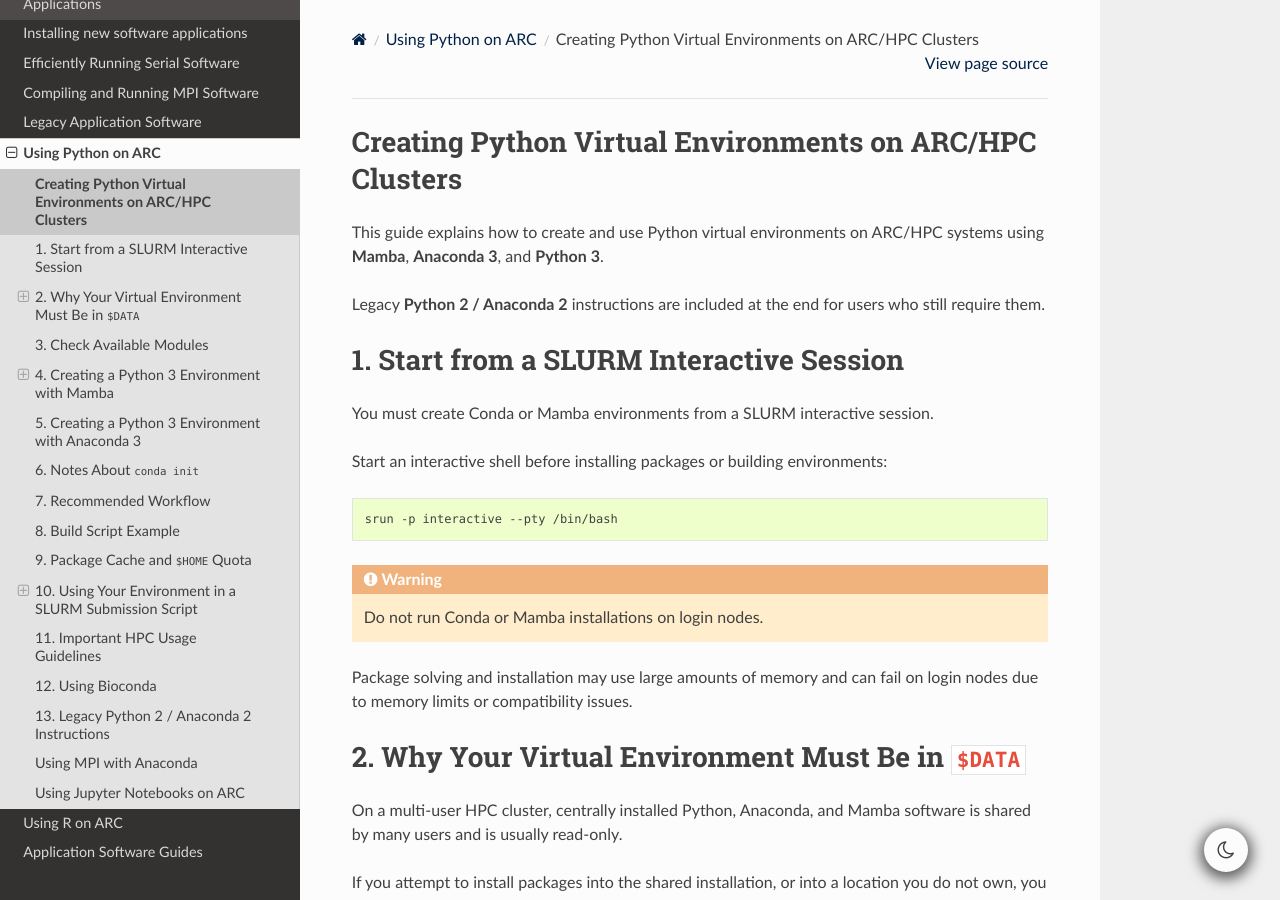
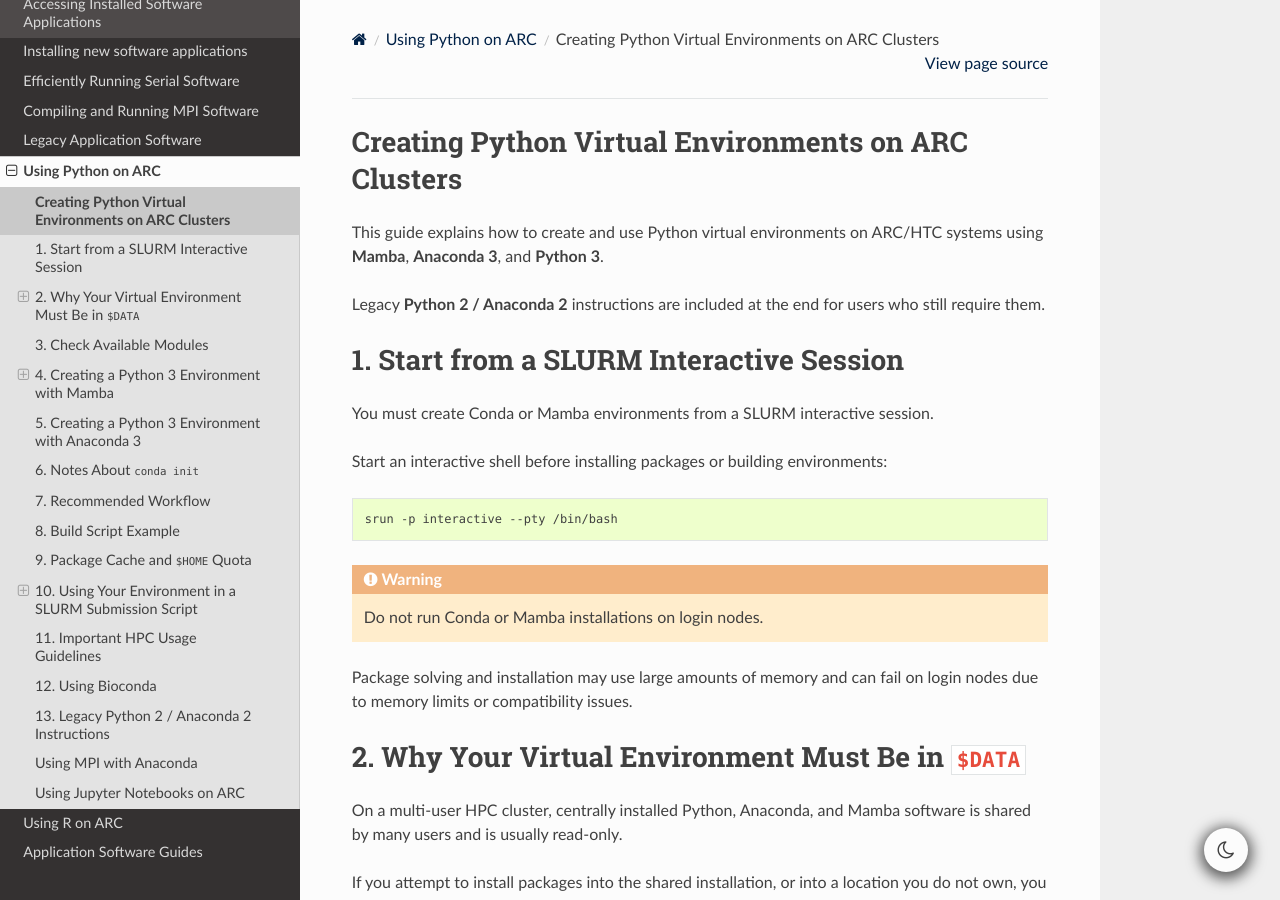
Before and after one commit to oxford-arc/arc-software-guide, a Sphinx documentation site: the page built from docs/source/python/anaconda_venv.rst, in a window 1280 px wide and 900 px high. Built offline with Sphinx 7.4.7 and the Read the Docs theme 3.1.0, drawn with Linux system fonts in a browser that asks for light colours.

Commit message:
Update anaconda_venv.rst

```diff
--- a/docs/source/python/anaconda_venv.rst
+++ b/docs/source/python/anaconda_venv.rst
@@ -1,8 +1,8 @@
-Creating Python Virtual Environments on ARC/HPC Clusters
-=========================================================
+Creating Python Virtual Environments on ARC Clusters
+====================================================
 
 This guide explains how to create and use Python virtual environments on
-ARC/HPC systems using **Mamba**, **Anaconda 3**, and **Python 3**.
+ARC/HTC systems using **Mamba**, **Anaconda 3**, and **Python 3**.
 
 Legacy **Python 2 / Anaconda 2** instructions are included at the end
 for users who still require them.
```
